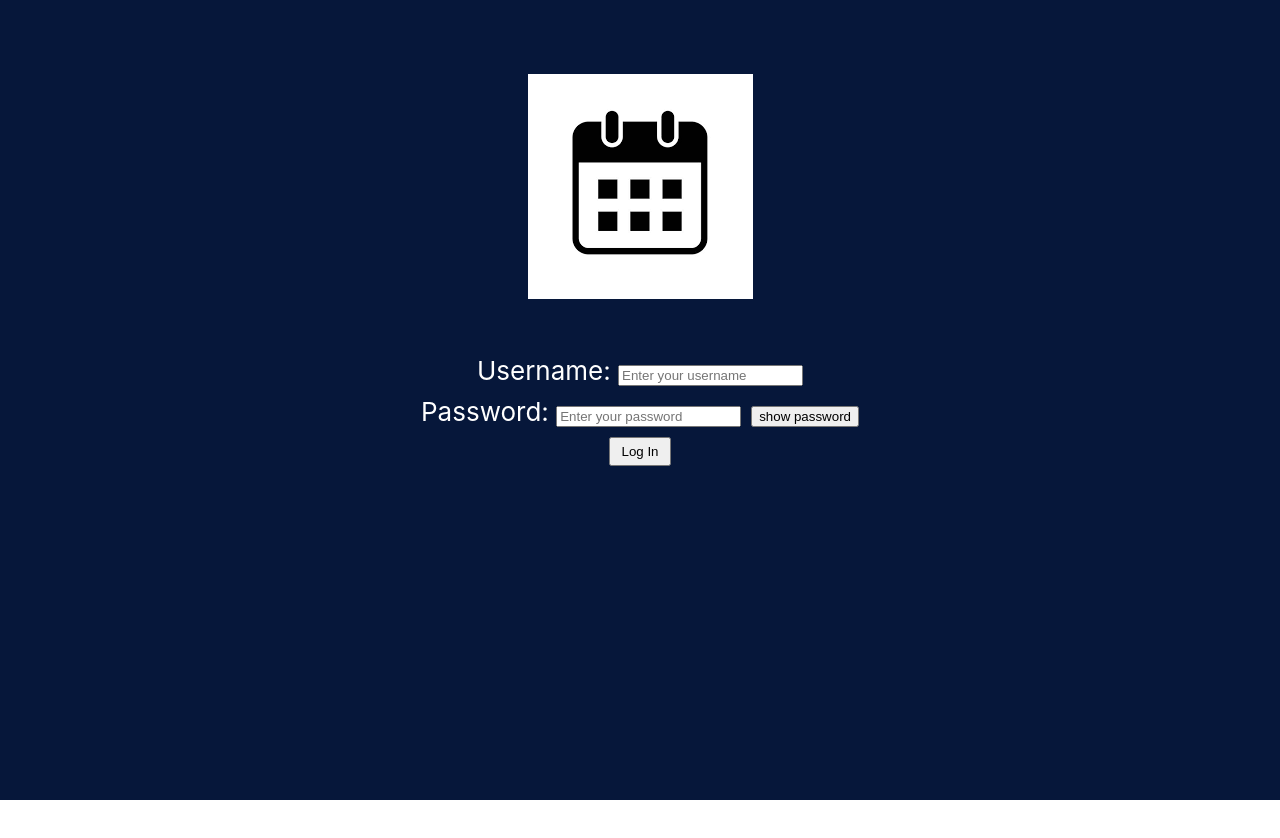
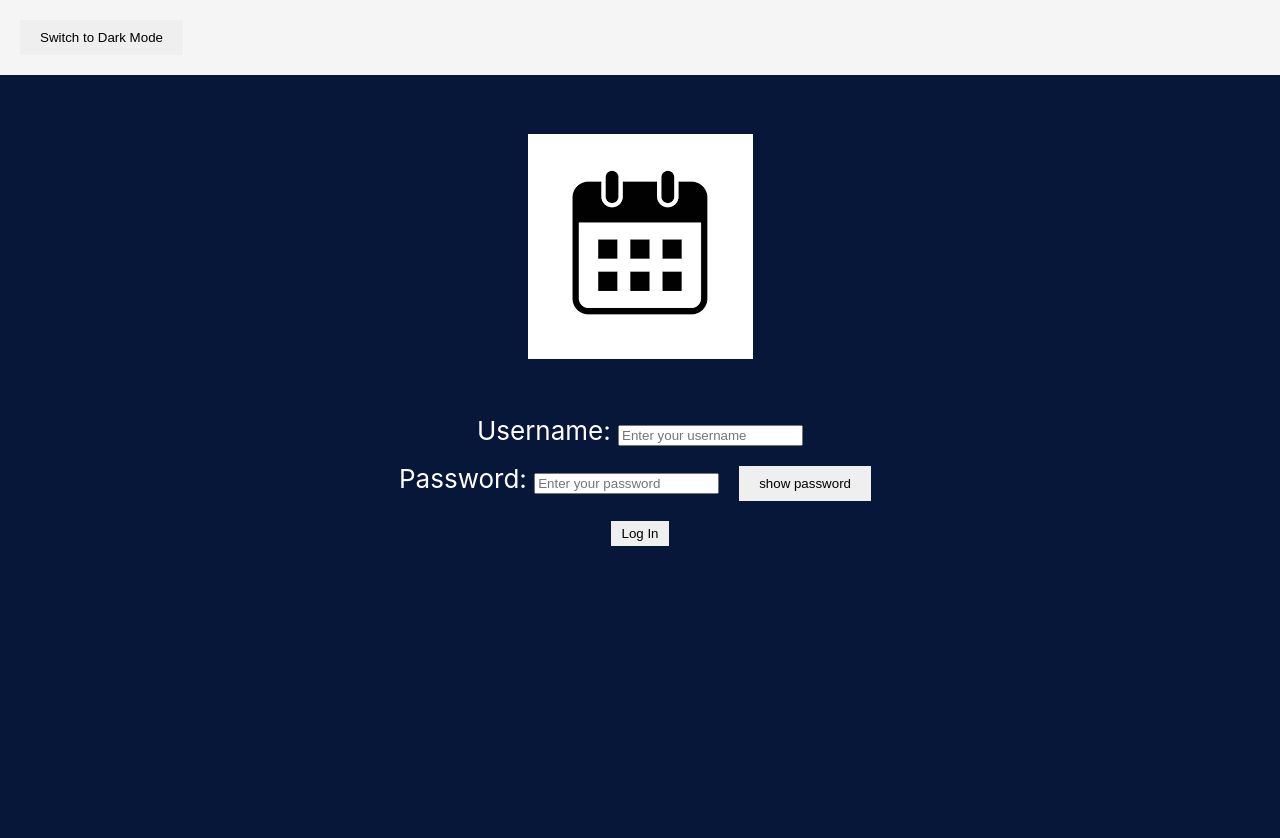
Before and after one commit to IvarHendriks1/Calendify_app, a React (Create React App) app in the folder Project/frontend/: page / in a window 1280 px wide. Shown: the top 838 px of the page. Before the commit the page ends 800 px from the top, so only its background shows below. Built offline with nearby package versions, Linux system fonts and the light colour scheme.

Commit message:
light en darkmode experimentatie

```diff
--- a/Project/frontend/src/App.tsx
+++ b/Project/frontend/src/App.tsx
@@ -1,4 +1,4 @@
-import React from 'react';
+import React, { useState, useEffect } from 'react';
 import ReactDOM from 'react-dom/client';
 import { BrowserRouter as Router, Routes, Route } from 'react-router-dom';
 import { UserInput } from './LoginPage';
@@ -6,11 +6,43 @@ import { EventCreator } from './EvenCreator';
 import { CalenderPage } from './CalenderPage';
 import { AlterEvent } from './AlterEvent';
 import { DeletePopUp } from './DeletePopup';
+import { ChooseStyle } from './Styles';
 import SearchPage from './SearchPage';
+import './Styles.css'; // Import your global CSS styles here
 
 const App: React.FC = () => {
+  // State to manage dark mode
+  const [isDarkMode, setIsDarkMode] = useState(() => {
+    // Retrieve the saved theme preference from localStorage
+    return localStorage.getItem('theme') === 'dark';
+  });
+
+  // Function to toggle dark mode
+  const toggleDarkMode = () => {
+    setIsDarkMode((prevMode) => !prevMode);
+  };
+
+  // Apply the dark mode class to the body
+  useEffect(() => {
+    if (isDarkMode) {
+      document.body.classList.add('dark-mode');
+      localStorage.setItem('theme', 'dark');
+    } else {
+      document.body.classList.remove('dark-mode');
+      localStorage.setItem('theme', 'light');
+    }
+  }, [isDarkMode]);
+
   return (
     <Router>
+      <div>
+        {/* Add a global dark mode toggle button */}
+        <header style={{ padding: '10px', background: isDarkMode ? '#333' : '#f5f5f5', color: isDarkMode ? '#fff' : '#000' }}>
+          <button onClick={toggleDarkMode}>
+            Switch to {isDarkMode ? 'Light' : 'Dark'} Mode
+          </button>
+        </header>
+
         <Routes>
           <Route path="/" element={<UserInput />} />
           <Route path="/calender" element={<CalenderPage />} />
@@ -18,7 +50,9 @@ const App: React.FC = () => {
           <Route path="/search" element={<SearchPage />} />
           <Route path="/alter" element={<AlterEvent />} />
           <Route path="/DeletePopup" element={<DeletePopUp />} />
+          <Route path="/choose" element={<ChooseStyle />} />
         </Routes>
+      </div>
     </Router>
   );
 };
--- /dev/null
+++ b/Project/frontend/src/Styles.css
@@ -0,0 +1,26 @@
+/* styles.css */
+
+/* Default light mode */
+body {
+    background-color: white;
+    color: black;
+    transition: background-color 0.3s, color 0.3s;
+  }
+
+  /* Dark mode */
+  body.dark-mode {
+    background-color: black;
+    color: white;
+  }
+
+  button {
+    margin: 10px;
+    padding: 10px 20px;
+    border: none;
+    cursor: pointer;
+  }
+
+  body.dark-mode button {
+    background-color: gray;
+    color: white;
+  }
--- /dev/null
+++ b/Project/frontend/src/Styles.tsx
@@ -0,0 +1,30 @@
+import React, { useState, useEffect } from "react";
+import "./Styles.css";
+
+
+export const ChooseStyle: React.FC = () => {
+  const [isDarkMode, setIsDarkMode] = useState(() => {
+    return localStorage.getItem("theme") === "dark";
+  });
+
+  const toggleDarkMode = () => setIsDarkMode((prev) => !prev);
+
+  useEffect(() => {
+    if (isDarkMode) {
+      document.body.classList.add("dark-mode");
+      localStorage.setItem("theme", "dark");
+    } else {
+      document.body.classList.remove("dark-mode");
+      localStorage.setItem("theme", "light");
+    }
+  }, [isDarkMode]);
+//
+  return (
+    <div>
+      <h1>Choose a Style</h1>
+      <button onClick={toggleDarkMode}>
+        Switch to {isDarkMode ? "Light" : "Dark"} Mode
+      </button>
+    </div>
+  );
+};
```
Also changed, not shown: 1 other file (tests, documents, lock files or other folders). Lines whose indentation alone changed are shown as unchanged.
